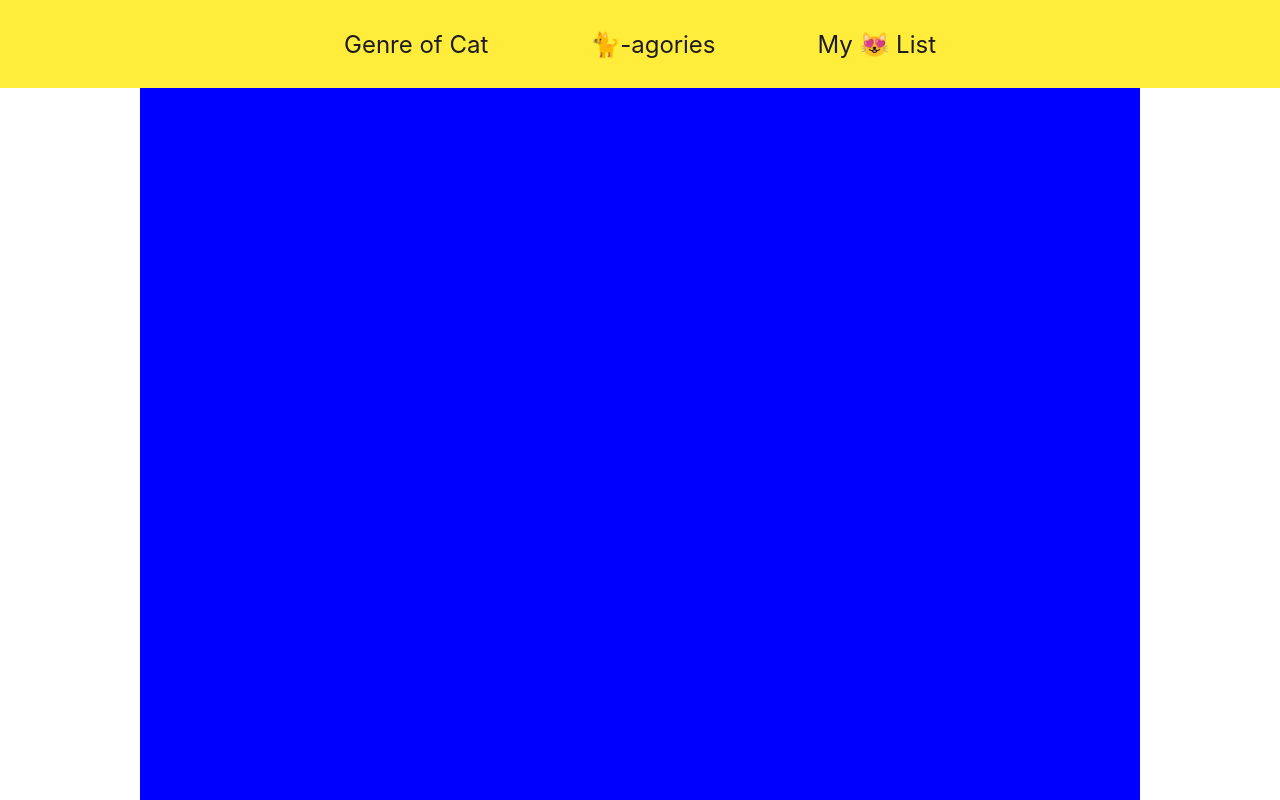
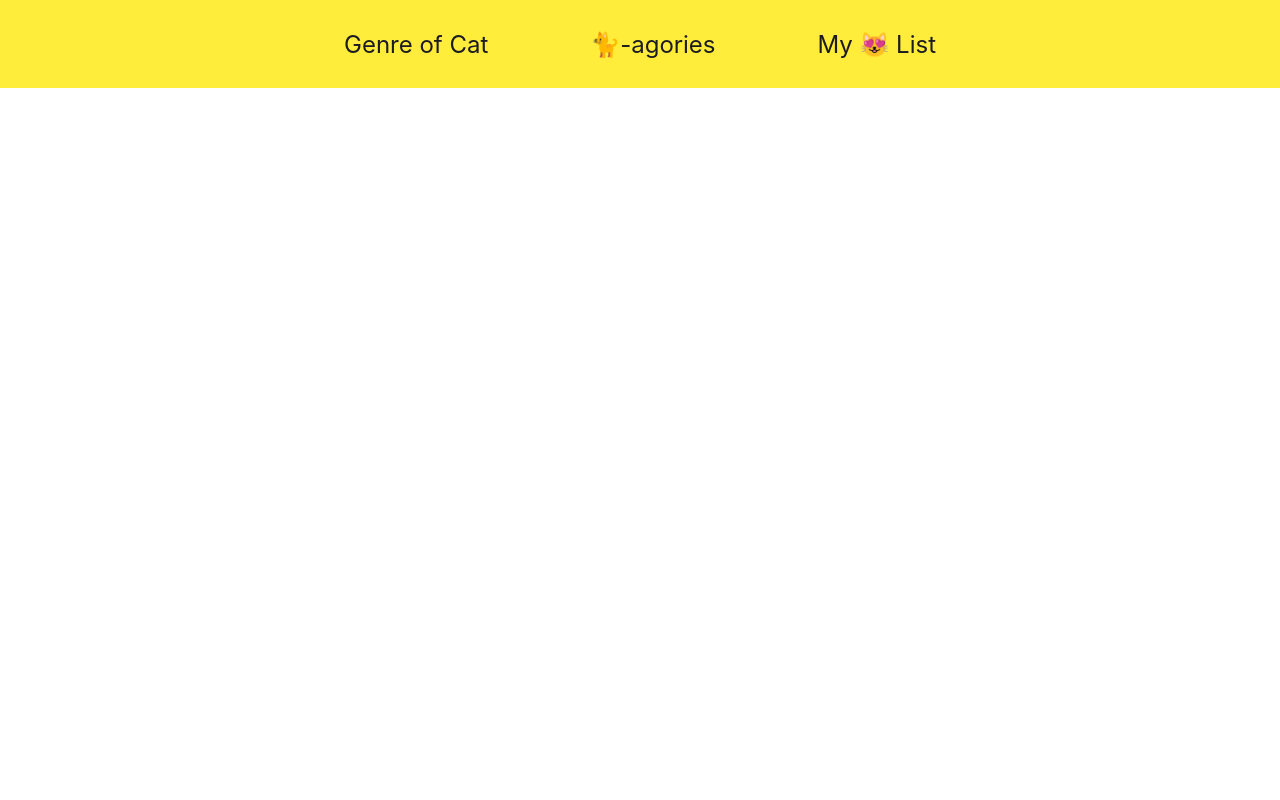
Before and after one commit to alexbeet81/cat-list, a React (Create React App) app: page / in a window 1280 px wide. Built offline with nearby package versions, Linux system fonts and the light colour scheme.

Commit message:
deleted background color

```diff
--- a/src/components/UI/Layout.module.css
+++ b/src/components/UI/Layout.module.css
@@ -5,6 +5,5 @@
 }
 
 .container {
-  background: blue;
   width: 1000px;
 }
```
